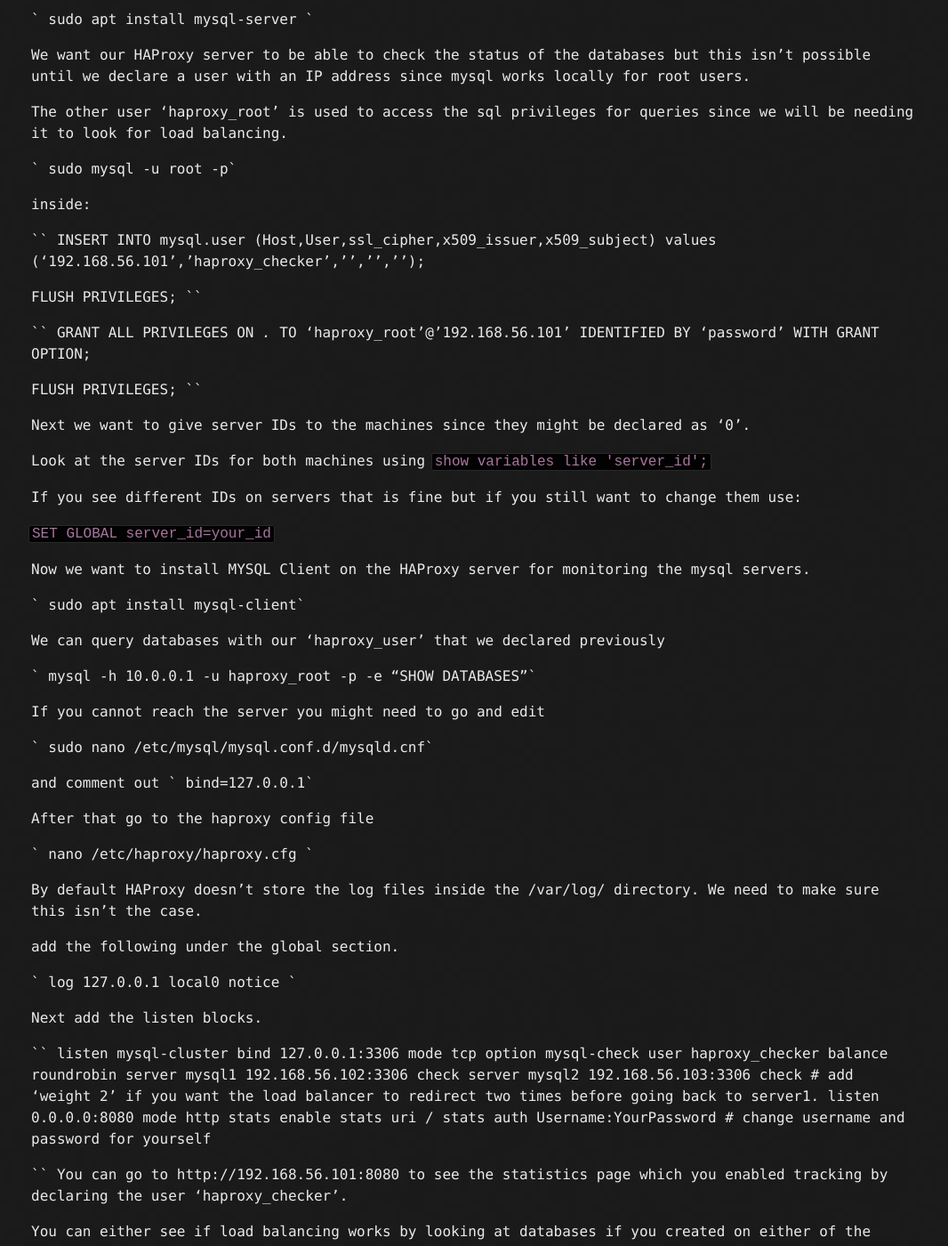
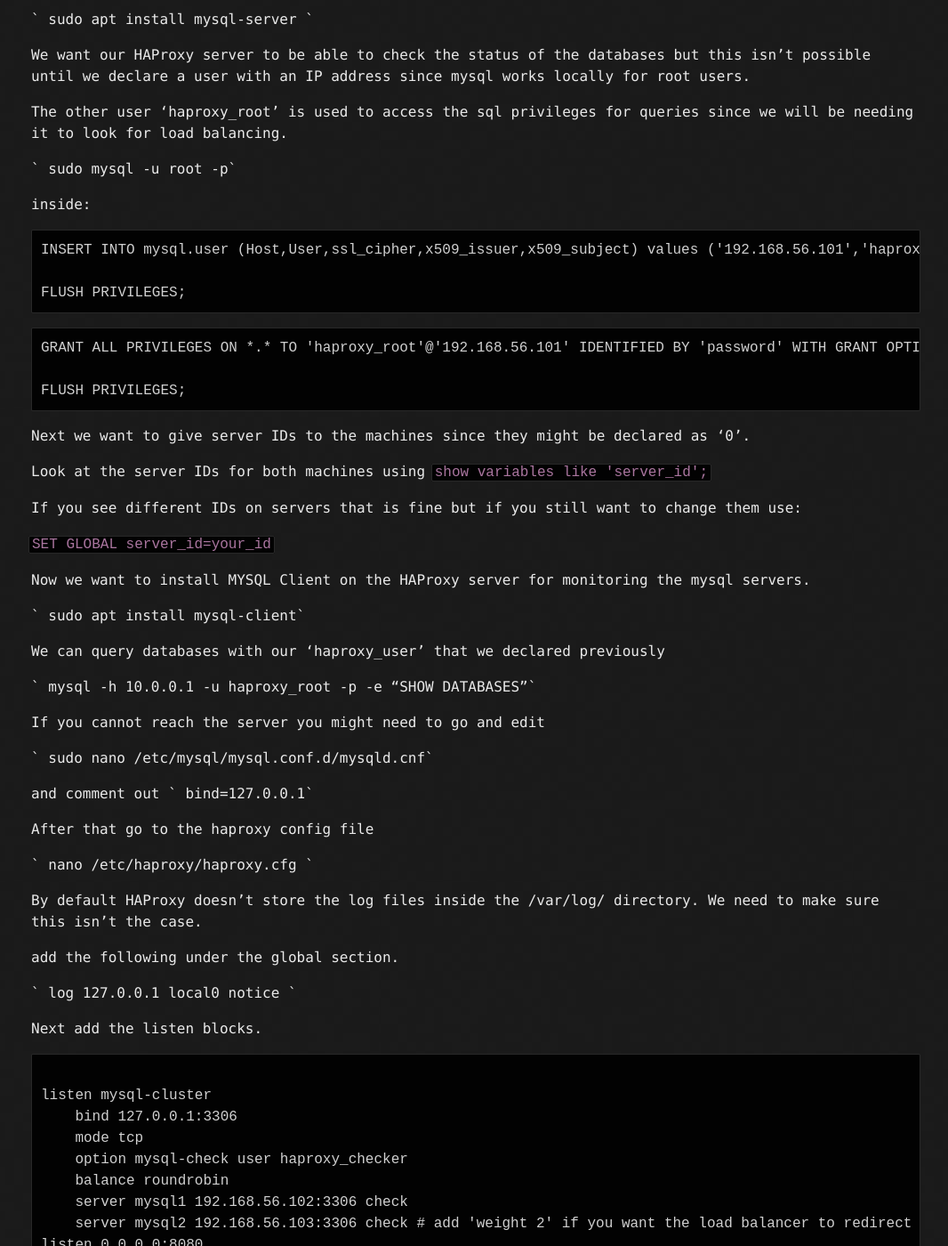
Before and after one commit to iskenyildiz/iskenhub.info, a Jekyll site: the page built from _posts/2019-09-19-MYSQL_LoadBalance.markdown, in a window 1280 px wide and 1400 px high, scrolled down 606 px. Shown: the whole window at 89% size, without its empty margins (105-1171 px from the left). Built offline with Jekyll 4.4.1, drawn with Linux system fonts in a browser that asks for light colours; some of the changed text lies outside the part shown.

Commit message:
Update 2019-09-19-MYSQL_LoadBalance.markdown

````diff
--- a/_posts/2019-09-19-MYSQL_LoadBalance.markdown
+++ b/_posts/2019-09-19-MYSQL_LoadBalance.markdown
@@ -30,18 +30,18 @@ The other user 'haproxy_root' is used to access the sql privileges for queries s
 
 inside:
 
-``
+```
 INSERT INTO mysql.user (Host,User,ssl_cipher,x509_issuer,x509_subject) values ('192.168.56.101','haproxy_checker','','','');
 
 FLUSH PRIVILEGES;
-``
+```
 
 
-``
+```
 GRANT ALL PRIVILEGES ON *.* TO 'haproxy_root'@'192.168.56.101' IDENTIFIED BY 'password' WITH GRANT OPTION;
 
 FLUSH PRIVILEGES;
-``
+```
 
 Next we want to give server IDs to the machines since they might be declared as '0'.
 
@@ -80,7 +80,8 @@ add the following under the global section.
 
 Next add the listen blocks.
 
-``
+```
+
 listen mysql-cluster
     bind 127.0.0.1:3306
     mode tcp
@@ -94,7 +95,7 @@ listen 0.0.0.0:8080
     stats uri /
     stats auth Username:YourPassword # change username and password for yourself
 
-``
+```
 You can go to http://192.168.56.101:8080 to see the statistics page which you enabled tracking by declaring the user 'haproxy_checker'.
 
 You can either see if load balancing works by looking at databases if you created on either of the machines.
@@ -113,7 +114,7 @@ mysql -h 127.0.0.1 -u haproxy_root -p -e "show variables like 'server_id'"
 
 do this many times and you will notice the change of the server IDs.
 
-Now if you stop a mysql server and head into `tail -f /var/log/haproxy.log` you will see a message indicating.
+Now if you stop a mysql server and head into `tail -f /var/log/haproxy.log` you will see a message indicating:
 
 ```
 Sep 19 11:17:50 localhost haproxy[13041]: Server mysql-cluster/mysql1 is DOWN, reason: Layer4 connection problem, info: "Connection refused", check duration: 0ms. 1 active and 0 backup servers left. 0 sessions active, 0 requeued, 0 remaining in queue.
````
